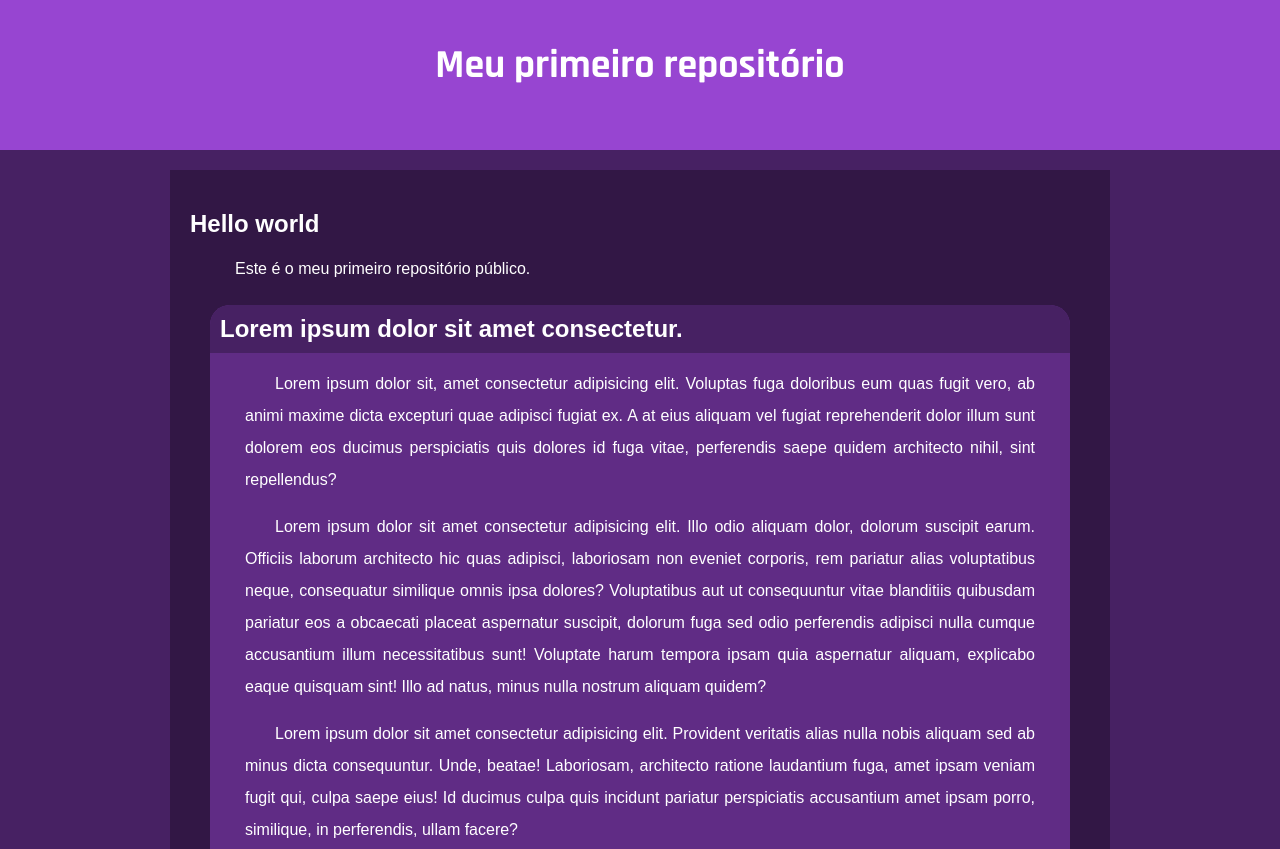
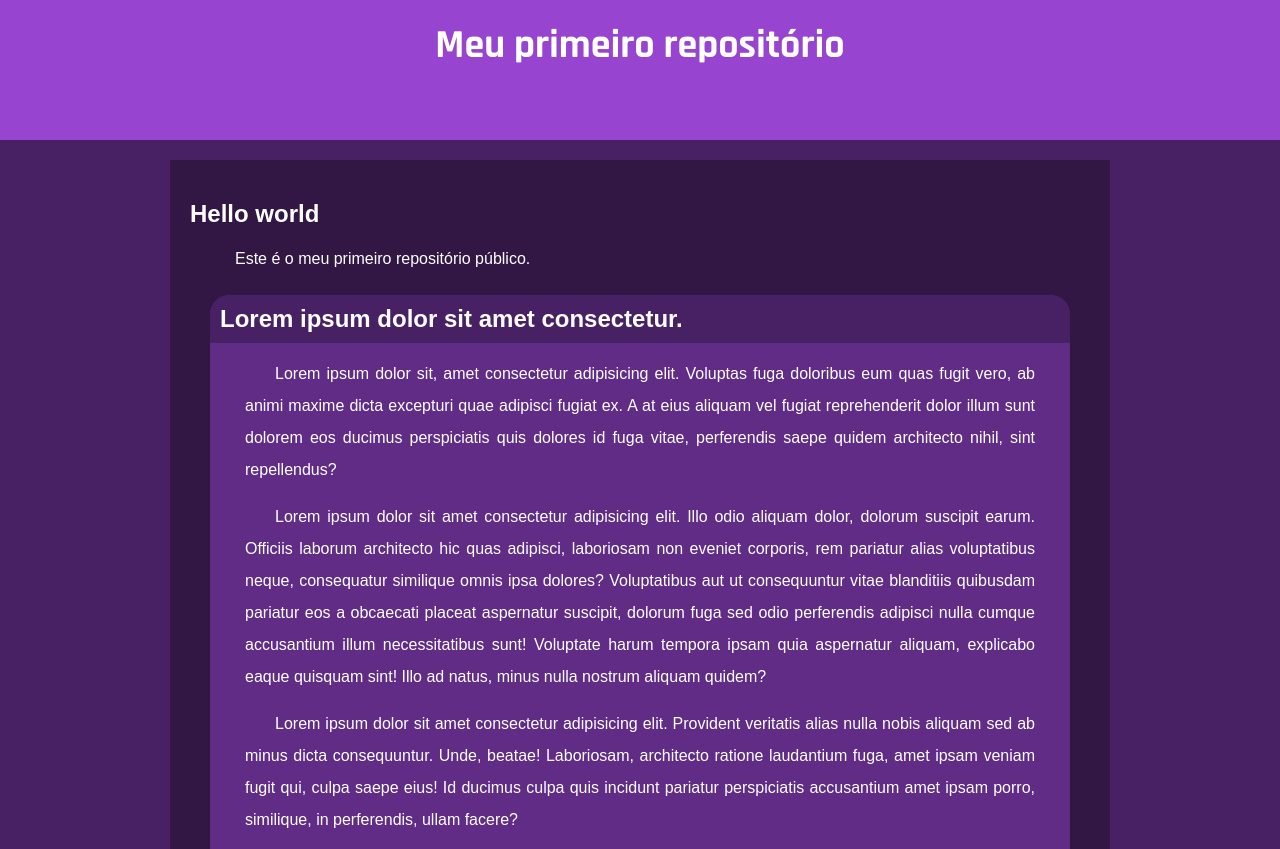
Before and after one commit to guilherme-XD/hello-world, a plain HTML site: page index.html in a window 1280 px wide. Shown: the top 849 px of the page. Drawn offline with Linux system fonts and the light colour scheme.

Commit message:
Update style.css

```diff
--- a/style/style.css
+++ b/style/style.css
@@ -26,14 +26,14 @@ body {
 }
 
 header {
-    min-height: 150px;
+    min-height: 140px;
     background-color: var(--color-01);
 }
 
 header h1 {
     font-family: var(--font-02);
     font-size: 2.5em;
-    padding: 40px 0px;
+    padding: 20px 0px;
     color: white;
     text-align: center;
 }
```
